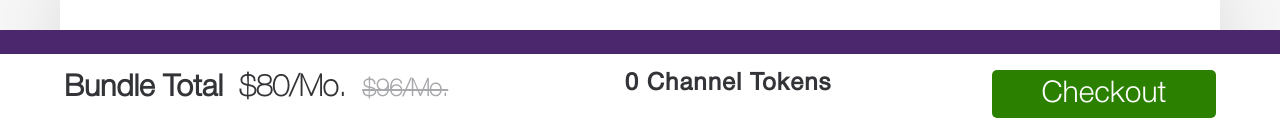
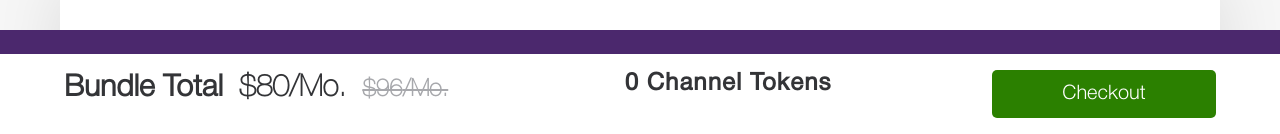
Before and after one commit to Sarahstylez/telus-hackathon, a React (Create React App) app: page /checkout in a window 1280 px wide. Shown: the part 666-800 px from the top of the page. Built offline with nearby package versions, Linux system fonts and the light colour scheme.

Commit message:
changed button font-size/line-height in variables.scss

```diff
--- a/src/styles/partials/__variables.scss
+++ b/src/styles/partials/__variables.scss
@@ -99,8 +99,8 @@ $dt-subtitle: (
 
 $dt-buttons: (
   //h5
-  font-size: 30px,
-  line-height: 37px,
+  font-size: 20px,
+  line-height: 24px,
   font-family: "Helvetica Neue Medium",
   text-transform: capitalize,
   color: $color-primary-white
```
